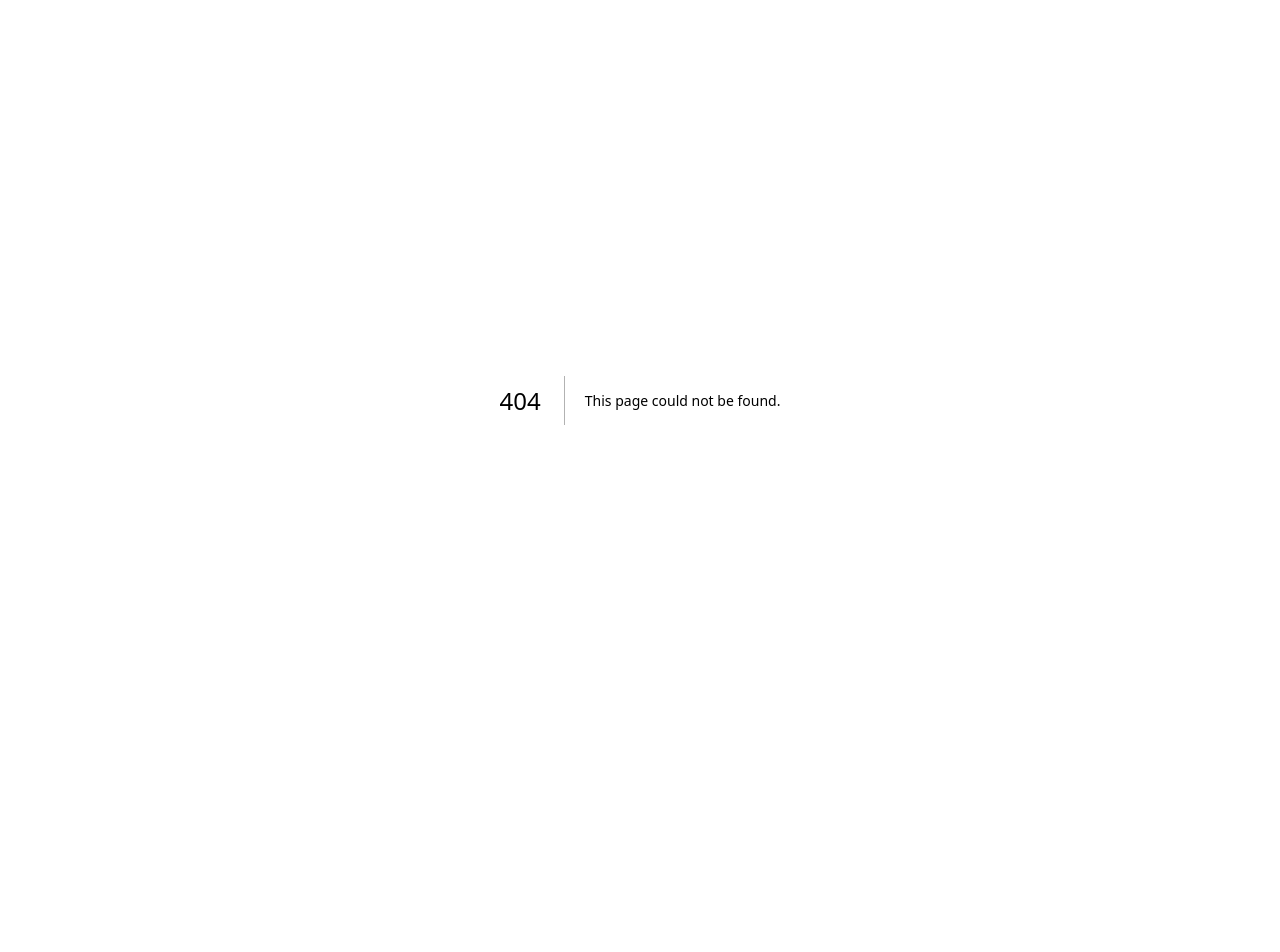
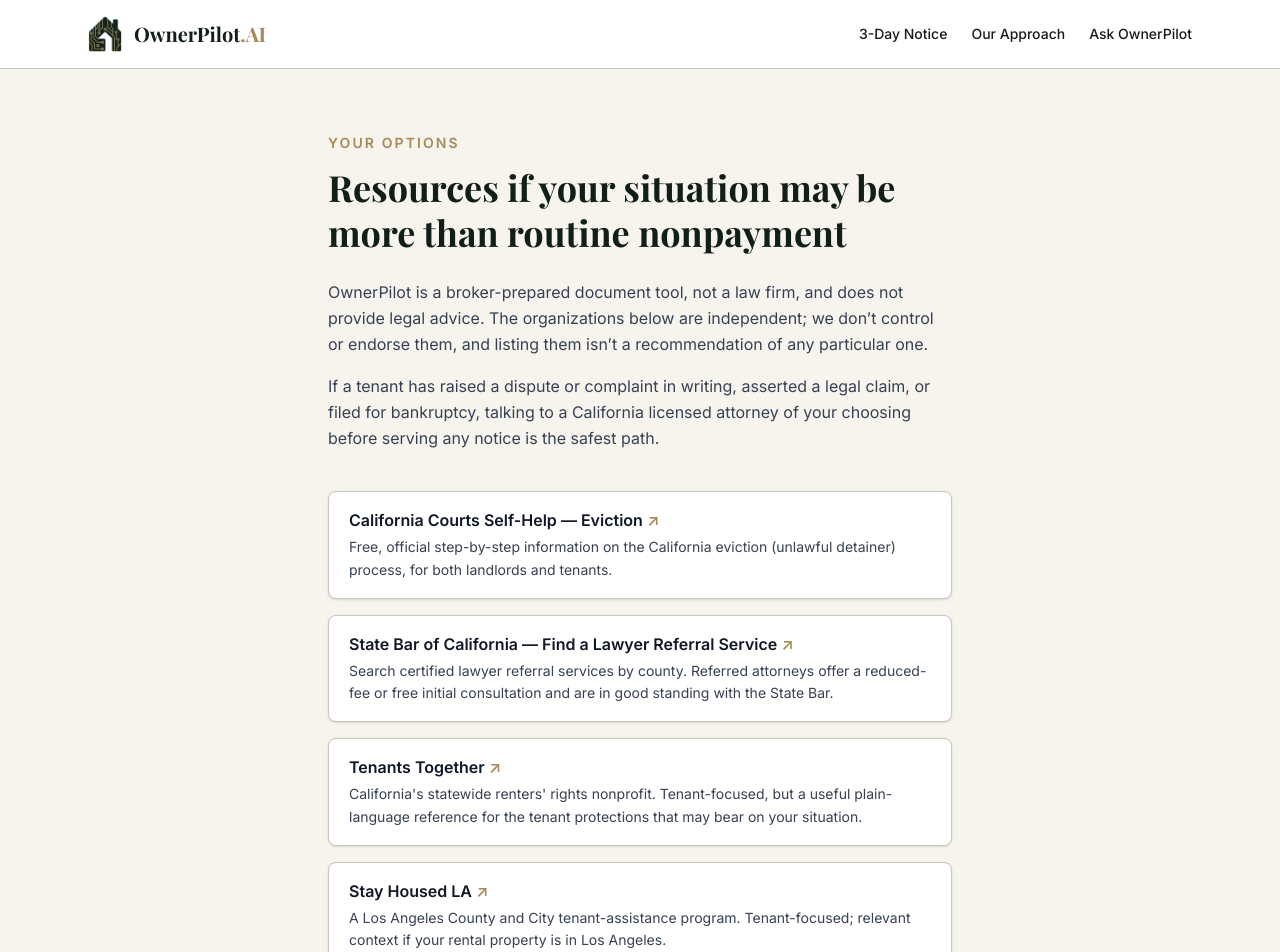
Before and after one commit to hjt521/ownerpilot, a Next.js app: page /notice/3-day/options in a window 1280 px wide. Before the commit this address had no page. Shown: the top 952 px of the page. Before the commit the page ends 800 px from the top, so only its background shows below. Built offline with nearby package versions, Linux system fonts and the light colour scheme; a web font is replaced by a local one.

Commit message:
C5-4 fix: render apostrophes correctly on options page (literal \u2019 escapes in JSX text replaced with &rsquo; entities)

```diff
--- /dev/null
+++ b/app/notice/3-day/options/page.tsx
@@ -0,0 +1,106 @@
+import type { Metadata } from 'next';
+import Link from 'next/link';
+import { SiteHeader } from '@/components/site-header';
+
+export const metadata: Metadata = {
+  title: 'Your options | OwnerPilot AI',
+  description:
+    'Independent public resources for California landlords and tenants when a '
+    + 'situation may involve more than routine nonpayment.',
+};
+
+type Resource = {
+  name: string;
+  href: string;
+  blurb: string;
+};
+
+const RESOURCES: Resource[] = [
+  {
+    name: 'California Courts Self-Help — Eviction',
+    href: 'https://selfhelp.courts.ca.gov/eviction',
+    blurb:
+      'Free, official step-by-step information on the California eviction '
+      + '(unlawful detainer) process, for both landlords and tenants.',
+  },
+  {
+    name: 'State Bar of California — Find a Lawyer Referral Service',
+    href: 'https://www.calbar.ca.gov/public/find-legal-professionals/find-lawyer-referral-service',
+    blurb:
+      'Search certified lawyer referral services by county. Referred attorneys '
+      + 'offer a reduced-fee or free initial consultation and are in good '
+      + 'standing with the State Bar.',
+  },
+  {
+    name: 'Tenants Together',
+    href: 'https://www.tenantstogether.org/',
+    blurb:
+      'California\'s statewide renters\' rights nonprofit. '
+      + 'Tenant-focused, but a useful plain-language reference for the tenant '
+      + 'protections that may bear on your situation.',
+  },
+  {
+    name: 'Stay Housed LA',
+    href: 'https://www.stayhousedla.org/',
+    blurb:
+      'A Los Angeles County and City tenant-assistance program. Tenant-focused; '
+      + 'relevant context if your rental property is in Los Angeles.',
+  },
+];
+
+export default function OptionsPage() {
+  return (
+    <>
+      <SiteHeader />
+      <main className="min-h-screen bg-ivory">
+        <article className="mx-auto max-w-2xl px-6 py-12 md:py-16">
+          <p className="text-sm font-semibold uppercase tracking-[0.15em] text-gold mb-3">
+            Your options
+          </p>
+          <h1 className="font-serif text-3xl md:text-4xl font-bold text-brand leading-tight mb-6">
+            Resources if your situation may be more than routine nonpayment
+          </h1>
+          <div className="space-y-4 text-base text-gray-700 leading-relaxed mb-10">
+            <p>
+              OwnerPilot is a broker-prepared document tool, not a law firm, and
+              does not provide legal advice. The organizations below are
+              independent; we don&rsquo;t control or endorse them, and listing
+              them isn&rsquo;t a recommendation of any particular one.
+            </p>
+            <p>
+              If a tenant has raised a dispute or complaint in writing, asserted
+              a legal claim, or filed for bankruptcy, talking to a California
+              licensed attorney of your choosing before serving any notice is
+              the safest path.
+            </p>
+          </div>
+          <ul className="space-y-4">
+            {RESOURCES.map((r) => (
+              <li key={r.href}>
+                <a
+                  href={r.href}
+                  target="_blank"
+                  rel="noopener noreferrer"
+                  className="block rounded-lg border border-rule bg-white px-5 py-4 shadow-sm transition-colors hover:border-brand hover:bg-tint"
+                >
+                  <h2 className="font-semibold text-gray-900 mb-1">
+                    {r.name} <span aria-hidden className="text-gold">&#8599;</span>
+                  </h2>
+                  <p className="text-sm text-gray-700 leading-relaxed">{r.blurb}</p>
+                </a>
+              </li>
+            ))}
+          </ul>
+          <div className="mt-10 border-t border-rule pt-6">
+            <Link
+              href="/notice/3-day"
+              className="text-sm font-semibold text-brand underline"
+            >
+              &larr; Back to the notice
+            </Link>
+          </div>
+        </article>
+      </main>
+    </>
+  );
+}
```
